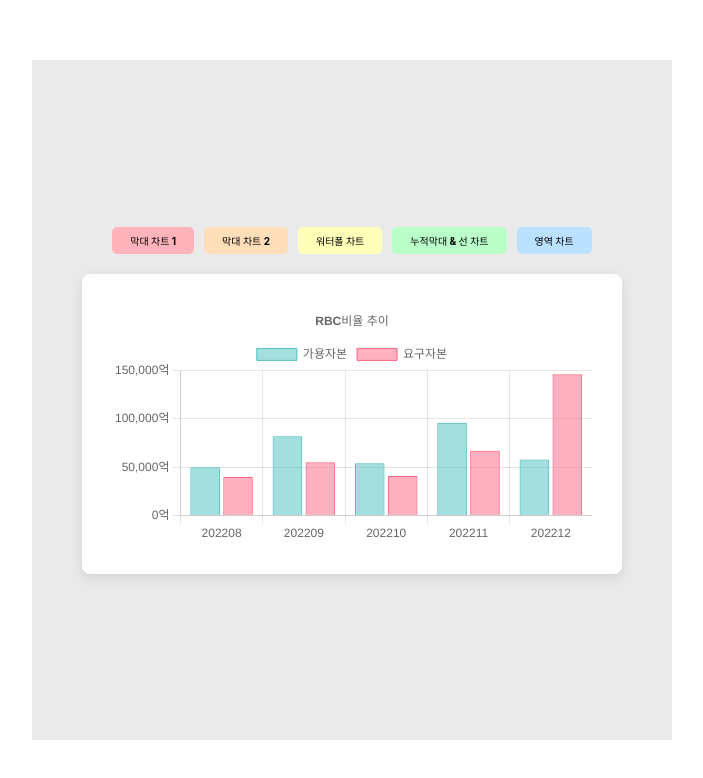
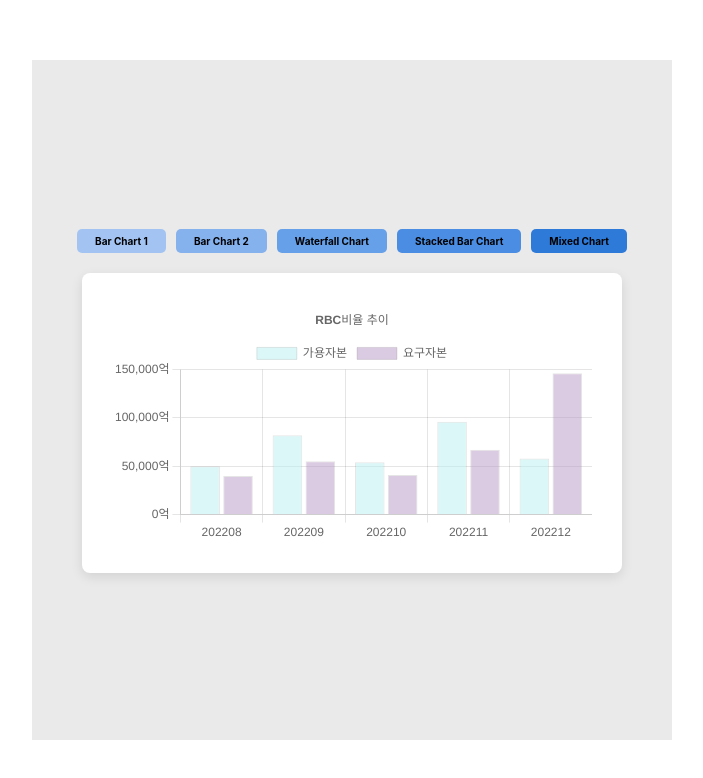
Before and after one commit to WoongyuChoi/react-chart-visualizer, a React (Vite) app: page / in a window 1280 px wide. Shown: the top 778 px of the page, without its empty margins (288-991 px from the left). Built offline with nearby package versions, Linux system fonts and the light colour scheme.

Commit message:
feature : SelectedConstant 상수 처리, 디자인 변경

```diff
--- a/src/chart/AreaChart.tsx
+++ b/src/chart/AreaChart.tsx
@@ -12,7 +12,7 @@ const data: ChartData<"line"> = {
         0.08,
       ], // Y축 데이터
       fill: true, // 영역을 채우기 위해 'fill' 설정
-      backgroundColor: "rgba(75, 192, 192, 0.2)", // 영역 색상
+      backgroundColor: "rgba(7, 96, 140, 0.2)", // 영역 색상
       borderColor: "rgba(75, 192, 192, 1)", // 선 색상
       borderWidth: 2, // 선 두께
       tension: 0.4, // 곡선 효과 추가
--- a/src/chart/BarChartComparison.tsx
+++ b/src/chart/BarChartComparison.tsx
@@ -11,8 +11,8 @@ const data = {
         5000000000000, 8200000000000, 5400000000000, 9600000000000,
         5800000000000,
       ],
-      backgroundColor: "rgba(75, 192, 192, 0.5)",
-      borderColor: "rgba(75, 192, 192, 1)",
+      backgroundColor: "rgba(184, 239, 239, 0.5)",
+      // borderColor: "rgba(75, 192, 192, 1)",
       borderWidth: 1,
     },
     {
@@ -21,8 +21,8 @@ const data = {
         4000000000000, 5500000000000, 4100000000000, 6700000000000,
         14600000000000,
       ],
-      backgroundColor: "rgba(255, 99, 132, 0.5)",
-      borderColor: "rgba(255, 99, 132, 1)",
+      backgroundColor: "rgba(183, 152, 197, 0.5)",
+      // borderColor: "rgba(255, 99, 132, 1)",
       borderWidth: 1,
     },
   ],
--- a/src/chart/BarChartNegative.tsx
+++ b/src/chart/BarChartNegative.tsx
@@ -20,15 +20,15 @@ const data = {
           0,
           chartArea.bottom
         );
-        gradient.addColorStop(0, "#1E257E"); // 그라데이션 시작 색상
-        gradient.addColorStop(1, "#9EA4FD"); // 그라데이션 끝 색상
+        gradient.addColorStop(0, "#015F8C"); // 그라데이션 시작 색상
+        gradient.addColorStop(1, "#151C26"); // 그라데이션 끝 색상
 
         return gradient;
       },
       borderColor: "#FFB3BA",
       borderWidth: 2,
-      barThickness: 30, // 막대의 두께 조정
-      maxBarThickness: 30, // 막대의 최대 두께
+      barThickness: 60, // 막대의 두께 조정
+      // maxBarThickness: 30, // 막대의 최대 두께
     },
   ],
 };
--- a/src/chart/MixedChart.tsx
+++ b/src/chart/MixedChart.tsx
@@ -11,42 +11,42 @@ const data: ChartData<any> = {
     {
       label: "비보험금융",
       data: [1400, 1600, 1800, 2000, 2200],
-      backgroundColor: "rgba(231, 231, 39, 0.5)",
+      backgroundColor: "rgba(251, 248, 173, 0.6)",
       yAxisID: "y",
       barThickness: 40,
     },
     {
       label: "운영",
       data: [2000, 2200, 2400, 2800, 3000],
-      backgroundColor: "rgba(231, 28, 211, 0.5)",
+      backgroundColor: "rgba(183, 152, 197, 0.6)",
       yAxisID: "y",
       barThickness: 40,
     },
     {
       label: "시장",
       data: [6000, 6200, 6400, 6800, 7000],
-      backgroundColor: "rgba(45, 233, 239, 0.5)",
+      backgroundColor: "rgba(184, 239, 239, 0.6)",
       yAxisID: "y",
       barThickness: 40,
     },
     {
       label: "신용",
       data: [22000, 20000, 22000, 18000, 15000],
-      backgroundColor: "rgba(75, 238, 173, 0.5)",
+      backgroundColor: "rgba(183, 236, 192, 0.6)",
       yAxisID: "y",
       barThickness: 40,
     },
     {
       label: "금리",
       data: [12000, 8000, 14000, 16000, 14000],
-      backgroundColor: "rgba(248, 21, 21, 0.5)",
+      backgroundColor: "rgba(251, 173, 176, 0.6)",
       yAxisID: "y",
       barThickness: 40,
     },
     {
       label: "보험",
       data: [4000, 7000, 2000, 2000, 7000],
-      backgroundColor: "rgba(242, 127, 152, 0.5)",
+      backgroundColor: "rgba(251, 209, 173, 0.6)",
       yAxisID: "y",
       barThickness: 40,
     },
@@ -56,8 +56,8 @@ const data: ChartData<any> = {
       label: "요구자본",
       data: [42885, 38325, 43429, 44083, 39375],
       fill: false,
-      borderColor: "rgba(75, 192, 192, 1)",
-      tension: 0.8, // 곡선 효과
+      borderColor: "rgba(36, 71, 127, 1)",
+      // tension: 0.8, // 곡선 효과
       borderWidth: 2, // 라인의 두께 설정
       yAxisID: "y",
     },
--- a/src/chart/WaterfallChart.tsx
+++ b/src/chart/WaterfallChart.tsx
@@ -19,33 +19,33 @@ const data: ChartData<"bar"> = {
     {
       label: "Waterfall",
       data: [
-        [0, 6489], // 첫 번째 단계
-        [6489, 6489 + 11188], // 두 번째 단계
-        [6489 + 11188, 6489 + 11188 + 24523], // 세 번째 단계
-        [6489 + 11188 + 24523, 6489 + 11188 + 24523 + 4086], // 네 번째 단계
-        [6489 + 11188 + 24523 + 4086, 6489 + 11188 + 24523 + 4086 + 1435], // 다섯 번째
+        [0, 6489],
+        [6489, 6489 + 11188],
+        [6489 + 11188, 6489 + 11188 + 24523],
+        [6489 + 11188 + 24523, 6489 + 11188 + 24523 + 4086],
+        [6489 + 11188 + 24523 + 4086, 6489 + 11188 + 24523 + 4086 + 1435],
         [
           6489 + 11188 + 24523 + 4086 + 1435,
           6489 + 11188 + 24523 + 4086 + 1435 + 1406,
-        ], // 여섯 번째
+        ],
         [
           6489 + 11188 + 24523 + 4086 + 1435 + 1406,
           6489 + 11188 + 24523 + 4086 + 1435 + 1406 - 9752,
-        ], // 일곱 번째
-        [6489 + 11188 + 24523 + 4086 + 1435 + 1406 - 9752 - 39375, 39375], // 마지막 단계
+        ],
+        [6489 + 11188 + 24523 + 4086 + 1435 + 1406 - 9752 - 39375, 39375],
       ],
       backgroundColor: function (context: { dataset: any; dataIndex: number }) {
         const value = context.dataset.data[context.dataIndex];
 
         // 마지막 차트는 보라색, 나머지는 양수는 녹색, 음수는 빨간색
         if (context.dataIndex === context.dataset.data.length - 1) {
-          return "#9c27b0"; // 보라색
+          return "#B798C5"; // 보라색
         }
 
-        return value[1] >= value[0] ? "#4caf50" : "#f44336"; // 양수는 녹색, 음수는 빨간색
+        return value[1] >= value[0] ? "#B8EFEF" : "#FBADB0"; // 양수는 녹색, 음수는 빨간색
       },
-      borderColor: "#000000",
-      borderWidth: 1,
+      // borderColor: "#000000",
+      // borderWidth: 1,
     },
   ],
 };
--- /dev/null
+++ b/src/data/SelectedConstant.tsx
@@ -0,0 +1,7 @@
+export enum SelectedTitle {
+  BAR_CHART_1 = 1,
+  BAR_CHART_2 = 2,
+  WATERFALL_CHART = 3,
+  STACKED_BAR_CHART = 4,
+  MIXED_CHART = 5,
+}
--- a/src/layout/ButtonLayout.tsx
+++ b/src/layout/ButtonLayout.tsx
@@ -1,5 +1,6 @@
 import React from "react";
 import "../Button.css";
+import { SelectedTitle } from "../data/SelectedConstant";
 
 interface ButtonLayoutProps {
   setSelectedChart: (chart: number) => void;
@@ -10,38 +11,38 @@ const ButtonLayout = ({ setSelectedChart }: ButtonLayoutProps) => {
     <>
       <button
         className="button-layout"
-        onClick={() => setSelectedChart(1)}
-        style={{ backgroundColor: "#FFB3BA" }}
+        onClick={() => setSelectedChart(SelectedTitle.BAR_CHART_1)}
+        style={{ backgroundColor: "#A3C4F3" }}
       >
-        막대 차트 1
+        Bar Chart 1
       </button>
       <button
         className="button-layout margin-left"
-        onClick={() => setSelectedChart(2)}
-        style={{ backgroundColor: "#FFDFBA" }}
+        onClick={() => setSelectedChart(SelectedTitle.BAR_CHART_2)}
+        style={{ backgroundColor: "#85B1ED" }}
       >
-        막대 차트 2
+        Bar Chart 2
       </button>
       <button
         className="button-layout margin-left"
-        onClick={() => setSelectedChart(3)}
-        style={{ backgroundColor: "#FFFFBA" }}
+        onClick={() => setSelectedChart(SelectedTitle.WATERFALL_CHART)}
+        style={{ backgroundColor: "#66A0E8" }}
       >
-        워터폴 차트
+        Waterfall Chart
       </button>
       <button
         className="button-layout margin-left"
-        onClick={() => setSelectedChart(4)}
-        style={{ backgroundColor: "#BAFFC9" }}
+        onClick={() => setSelectedChart(SelectedTitle.STACKED_BAR_CHART)}
+        style={{ backgroundColor: "#4A8DE2" }}
       >
-        누적막대 & 선 차트
+        Stacked Bar Chart
       </button>
       <button
         className="button-layout margin-left"
-        onClick={() => setSelectedChart(5)}
-        style={{ backgroundColor: "#BAE1FF" }}
+        onClick={() => setSelectedChart(SelectedTitle.MIXED_CHART)}
+        style={{ backgroundColor: "#2E7AD9" }}
       >
-        영역 차트
+        Mixed Chart
       </button>
     </>
   );
--- a/src/layout/ChartLayout.tsx
+++ b/src/layout/ChartLayout.tsx
@@ -5,8 +5,9 @@ import BarChartNegative from "../chart/BarChartNegative";
 import WaterfallChart from "../chart/WaterfallChart";
 import AreaChart from "../chart/AreaChart";
 import MixedChart from "../chart/MixedChart";
+import { SelectedTitle } from "../data/SelectedConstant";
 
-const ChartLayout = ({ selectedChart }: { selectedChart: number }) => {
+const ChartLayout = ({ selectedChart }: { selectedChart: SelectedTitle }) => {
   const chartRef = useRef<Chart | null>(null);
 
   useEffect(() => {
@@ -21,15 +22,15 @@ const ChartLayout = ({ selectedChart }: { selectedChart: number }) => {
 
   const renderChart = () => {
     switch (selectedChart) {
-      case 1:
+      case SelectedTitle.BAR_CHART_1:
         return <BarChartComparison chartRef={chartRef} />;
-      case 2:
+      case SelectedTitle.BAR_CHART_2:
         return <BarChartNegative chartRef={chartRef} />;
-      case 3:
+      case SelectedTitle.WATERFALL_CHART:
         return <WaterfallChart chartRef={chartRef} />;
-      case 4:
+      case SelectedTitle.STACKED_BAR_CHART:
         return <MixedChart chartRef={chartRef} />;
-      case 5:
+      case SelectedTitle.MIXED_CHART:
         return <AreaChart chartRef={chartRef} />;
       default:
         return <div>차트를 선택해주세요.</div>;
--- a/src/layout/MainLayout.tsx
+++ b/src/layout/MainLayout.tsx
@@ -1,9 +1,12 @@
 import React, { useState } from "react";
 import ButtonLayout from "./ButtonLayout";
 import ChartLayout from "./ChartLayout";
+import { SelectedTitle } from "../data/SelectedConstant";
 
 const MainLayout = () => {
-  const [selectedChart, setSelectedChart] = useState(1);
+  const [selectedChart, setSelectedChart] = useState<SelectedTitle>(
+    SelectedTitle.BAR_CHART_1
+  );
 
   return (
     <div
```
